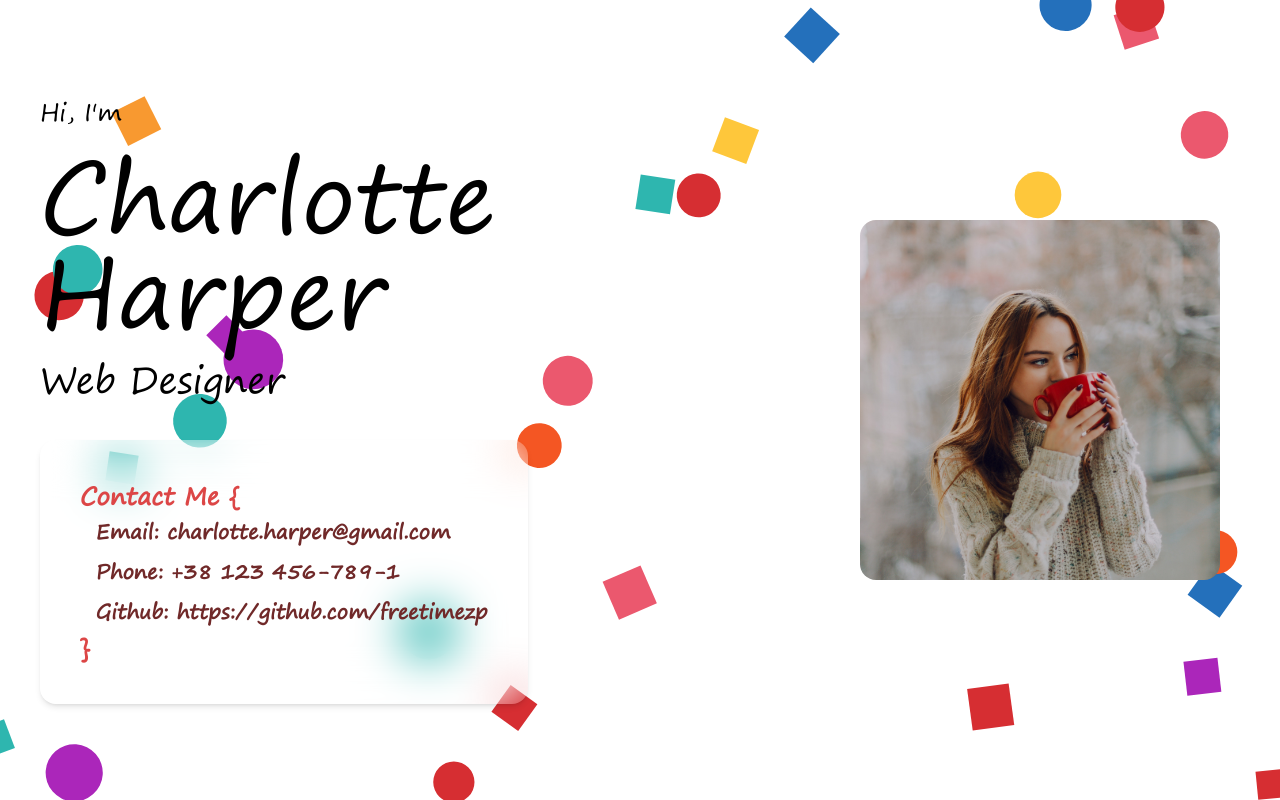
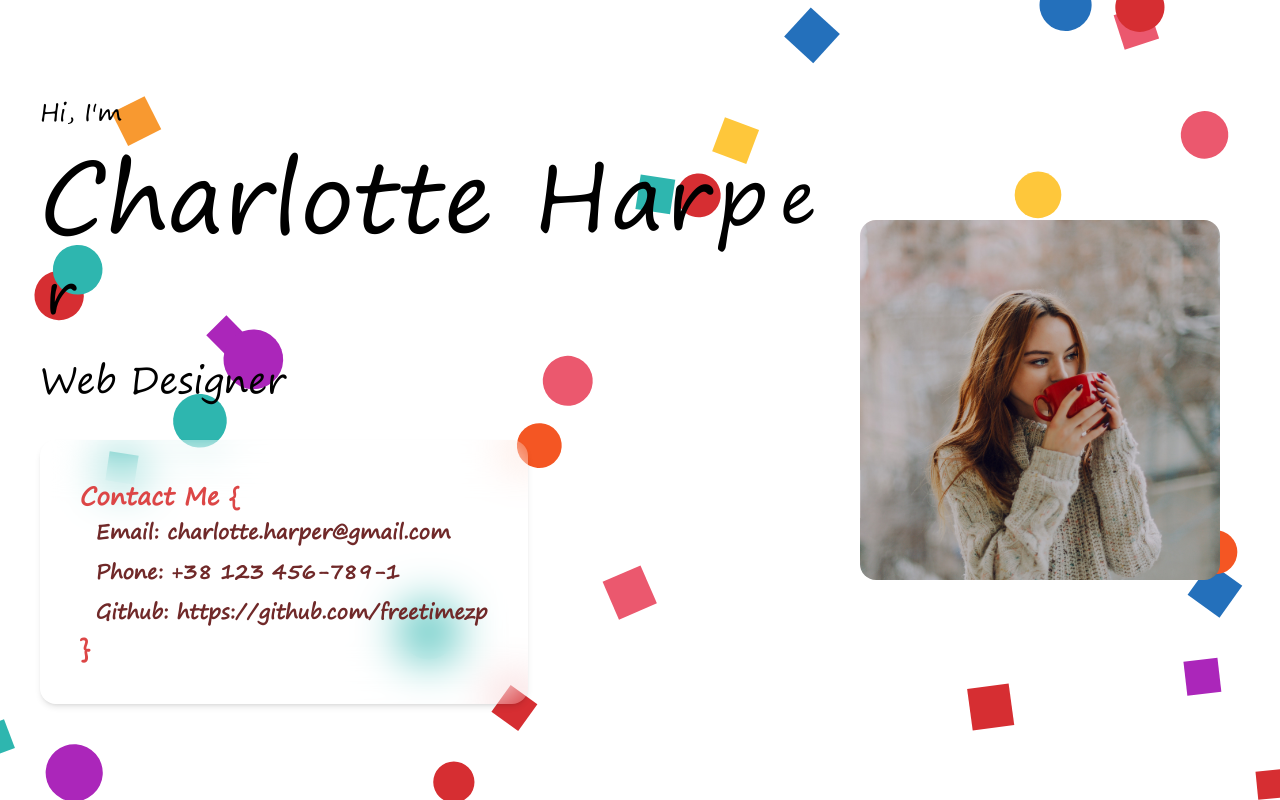
Before and after one commit to freetimezp/js-portfolio-15-mini, a React (Create React App) app: page / in a window 1280 px wide. Built offline with nearby package versions, Linux system fonts and the light colour scheme.

Commit message:
04. js-portfolio-15-mini. Animation use React-reveal.

```diff
--- a/src/components/home/Home.jsx
+++ b/src/components/home/Home.jsx
@@ -1,8 +1,13 @@
 import React, { useState } from 'react';
 
+//particles
 import { useCallback } from "react";
 import Particles from "react-tsparticles";
 import { loadFull } from "tsparticles";
+
+//react reveal
+import Zoom from 'react-reveal/Zoom';
+import Fade from 'react-reveal/Fade';
 
 //import options for particles
 import config from './particlesData.js';
@@ -42,10 +47,17 @@ const Home = () => {
             <div className='w-full h-full container mx-auto md:px-10 items-center text-center grid grid-cols-12 relative'>
                 <div className='col-span-8'>
                     <div className='flex flex-col text-left gap-5'>
+                        <Fade right cascade>
                             <p className='text-2xl'>Hi, I'm</p>
+                        </Fade>
+                        <Zoom right cascade duration={2500}>
                             <h1 className='text-8xl'>Charlotte Harper</h1>
+                        </Zoom>
+                        <Fade right cascade>
                             <h2 className='text-4xl'>Web Designer</h2>
+                        </Fade>
                     </div>
+                    <Fade bottom duration={2000}>
                         <div className='mt-10 text-left font-bold backdrop-blur-xl rounded-2xl shadow-md p-10 w-fit'>
                             <p className='text-2xl text-[#dc4646]'>Contact Me {'{'}</p>
                             <p className='text-xl text-[#702929] leading-10'>
@@ -55,8 +67,10 @@ const Home = () => {
                             </p>
                             <p className='text-2xl text-[#dc4646]'>{'}'}</p>
                         </div>
+                    </Fade>
                 </div>
                 <div className='col-span-4 p-5'>
+                    <Fade top duration={2000}>
                         <div className='overflow-hidden rounded-2xl w-full relative'>
                             <img
                                 src={homeImg}
@@ -71,6 +85,7 @@ const Home = () => {
                             >
                             </a>
                         </div>
+                    </Fade>
                 </div>
             </div>
         </div>
```
Also changed, not shown: src/assets/help.txt. Lines whose indentation alone changed are shown as unchanged.
